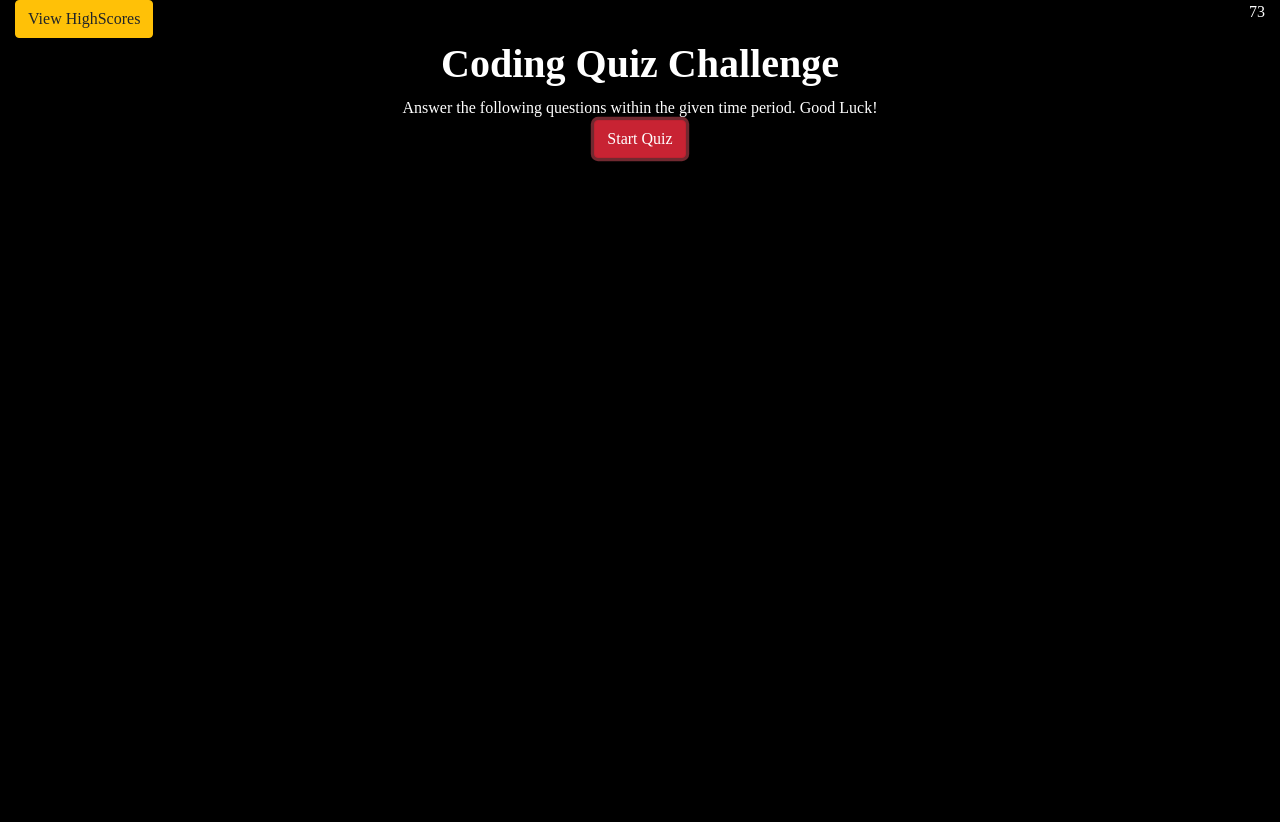
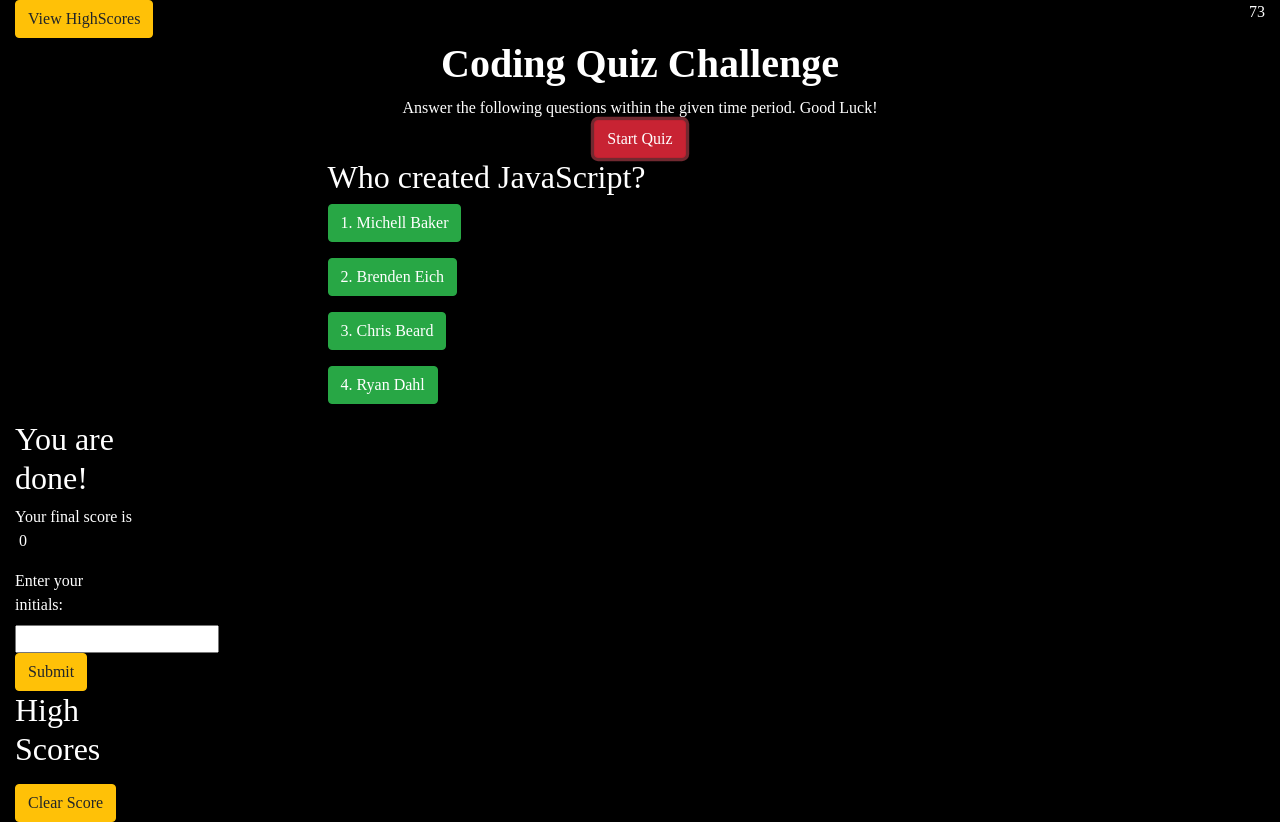
Before and after one commit to asa151930/homework4, a plain HTML site: page index.html in a window 1280 px wide. Both pictures are taken after a click on the button "Start Quiz". Before the commit the page ends 800 px from the top, so only its background shows below. Drawn offline with nearby package versions, Linux system fonts and the light colour scheme.

Commit message:
last update

```diff
--- a/assets/css/style.css
+++ b/assets/css/style.css
@@ -37,20 +37,6 @@ ul.options {
     list-style-type: none;
 }
 
-/* hides these tags until the click event */
-#quest-button
-{
-    visibility: hidden;
-}
-#Highscores
-{
-    visibility: hidden
-}
-#Finalscores
-{
-    visibility: hidden;
-}
-
 ul.options {
     list-style-type: none;
 }
--- a/assets/js/script.js
+++ b/assets/js/script.js
@@ -8,12 +8,12 @@ var startEl = document.querySelector("#startQuiz");
 
 // variables for buttons
 var buttonChoice = document.querySelector("#options");
-var questionTitle = document.querySelector('questions-title');
-var buttonChoice1 = document.querySelector("option-1");
-var buttonChoice2 = document.querySelector("option-2");
-var buttonChoice3 = document.querySelector("option-3");
-var buttonChoice4 = document.querySelector("option-4");
-var questionsEl = document.querySelector("#Questions");
+var questionTitle = document.querySelector('#questions-title');
+var buttonChoice1 = document.querySelector("#option-1");
+var buttonChoice2 = document.querySelector("#option-2");
+var buttonChoice3 = document.querySelector("#option-3");
+var buttonChoice4 = document.querySelector("#option-4");
+var questionEl = document.querySelector('#Questions');
 var questionCount = 0;
 
 // list out question/choices
@@ -27,7 +27,7 @@ var questionArr = [
         "3. Chris Beard",
         "4. Ryan Dahl"
     ],
-    correctAnswer: "2"
+    correctAnswer: "1"
     },
     {
         question: "What is the HTML tag under which one can write the JavaScript code?",
@@ -37,7 +37,7 @@ var questionArr = [
         "3. <script>",
         "4. <js>"
     ],
-    correctAnswer: "3"
+    correctAnswer: "2"
     },
     {
         question: "The function and var are known as: ",
@@ -50,7 +50,7 @@ var questionArr = [
     correctAnswer: "3"
     },
     {
-        question: "9. When interpreter encounters an empty statements, what it will do:",
+        question: "When interpreter encounters an empty statements, what it will do:",
         answers: [
              "1. Shows a warning",
              "2. Prompts to complete the statement",
@@ -60,7 +60,7 @@ var questionArr = [
     correctAnswer: "4"
     },
     {
-        question: "10. Which of the following variables takes precedence over the others if the names are the same?",
+        question: "Which of the following variables takes precedence over the others if the names are the same?",
         answers:[
              "1. Global variable",
              "2. The local element",
@@ -78,9 +78,11 @@ function setTime() {
     var timerInterval = setInterval(function () {
         timeLeft--;
         timeEl.textContent = timeLeft;
+
         if (timeLeft === 0) {
             // Calls function to create and append image
             timeEl.textContent = "Time's Up, Game Over";
+
             // Stops execution of action at set interval
             clearInterval(timerInterval);
         }
@@ -89,34 +91,32 @@ function setTime() {
 
 // Start Quiz using the click feature
 startEl.addEventListener("click", function(event) {
-
     event.preventDefault();
     setTime();
     randomQuest();
 
 });
 
-//generate a question from the statements below
-function randomQuest (){
-        questionsEl.style.display = 'block';
+// generate a random question
+function randomQuest() {
+    questionEl.style.display = 'block';
     console.log(questionArr[questionCount]);
     questionTitle.textContent = questionArr[questionCount].question;
     const buttons = [buttonChoice1, buttonChoice2, buttonChoice3, buttonChoice4];
-        for (var i = 0; i < questionArr[questionCount].answers.length; i++){
-
+    for(var i = 0; i < questionArr[questionCount].answers.length; i++) {
         console.log(questionArr[questionCount].answers[i]);
         buttons[i].textContent = questionArr[questionCount].answers[i];
     }
+}
 
-    }
 
 function handleAnswer (event) {
     event.preventDefault();
     console.log(questionArr[questionCount].correctAnswer, event.target.value)
     if (questionArr[questionCount].correctAnswer === event.target.value) {
-            alert('here')
+        alert('Correct!')
     } else {
-            alert('wrong');
+        alert('Wrong!');
     }
     questionCount++;
     randomQuest();
--- a/index.html
+++ b/index.html
@@ -1,11 +1,3 @@
-<!DOCTYPE html>
-<html lang="en">
-
-<head>
-    <meta charset="UTF-8">
-    <meta http-equiv="X-UA-Compatible" content="IE=edge">
-    <meta name="viewport" content="width=device-width, initial-scale=1.0">
-
  <!-- links for CSS and Bootstrap-->
     <link rel="stylesheet" href="https://cdn.jsdelivr.net/npm/bootstrap@4.5.3/dist/css/bootstrap.min.css"
         integrity="sha384-TX8t27EcRE3e/ihU7zmQxVncDAy5uIKz4rEkgIXeMed4M0jlfIDPvg6uqKI2xXr2" crossorigin="anonymous">
@@ -33,7 +25,7 @@
     <!-- main-container for instructions -->
 
     <div class="container">
-        <div id="info">
+        <div id="instructions">
             <div class="row">
                 <div class="col-3"></div>
                 <div class="col-md-6">
@@ -48,7 +40,7 @@
     </div>
 
     <!---content for questions-->
-    <div id="quest-button">
+    <div id="questions">
         <div class="row">
             <div class="col-3"></div>
             <div class="col-6">
@@ -56,13 +48,13 @@
                 <!---Questions listed here-->
                 <ul class="options">
                     <li class="mb-3"><button id="option-1" value="0" type="button"
-                            class="btn btn-success">Answer1</button></li>
+                            class="btn btn-success"></button></li>
                     <li class="mb-3"><button id="option-2" value="1" type="button"
-                            class="btn btn-success">Answer2</button></li>
+                            class="btn btn-success"></button></li>
                     <li class="mb-3"><button id="option-3" value="2" type="button"
-                            class="btn btn-success">Answer3</button></li>
+                            class="btn btn-success"></button></li>
                     <li class="mb-3"><button id="option-4" value="3" type="button"
-                            class="btn btn-success">Answer4</button></li>
+                            class="btn btn-success"></button></li>
                 </ul>
 
 
@@ -70,7 +62,7 @@
         </div>
     </div>
     <!--form for final score-->
-    <form id="Finalscores">
+    <form id="Final-score">
         <div class="row">
             <div class="col-3">
                 <div class="col-6">
@@ -78,8 +70,8 @@
                     <p>Your final score is <span id="score" class="pl-1">0</span></p>
                     <label for="initials"> Enter your initials: </label>
                     <!---form element-->
-                    <input type="text" id="initials" name="initials" />
-                    <button id="submit-score" class="btn btn-warning"> Submit </button>
+                    <input type="text" id= "initials" name="initials" />
+                    <button id= "submit-score" class="btn btn-warning"> Submit </button>
                 </form>
                 </div>
                 </div>
```
Lines whose indentation alone changed are shown as unchanged.
